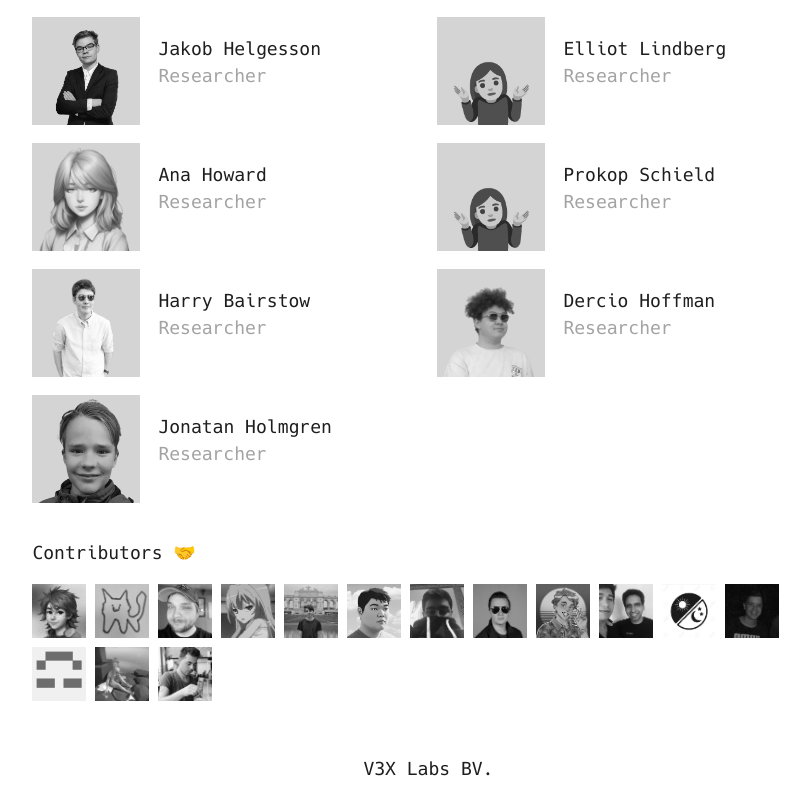
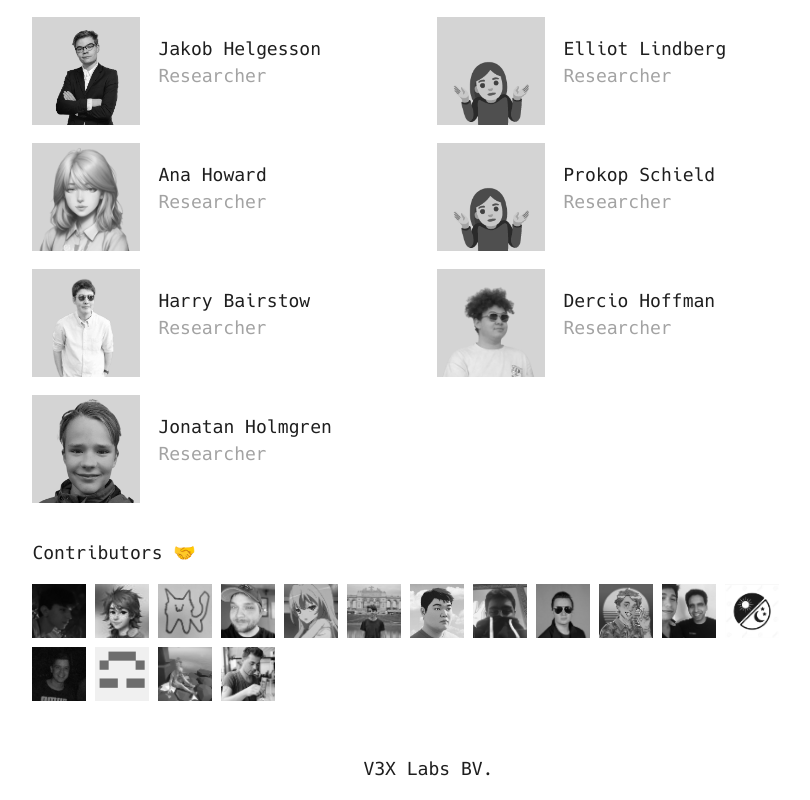
Before and after one commit to v3xlabs/v3x-team, a Next.js app: page / in a window 1280 px wide. Shown: the part 379-1179 px from the top of the page, without its empty margins (314-1124 px from the left). Built offline with nearby package versions, Linux system fonts and the light colour scheme.

Commit message:
Update contributorlist

```diff
--- a/list.ts
+++ b/list.ts
@@ -62,6 +62,11 @@ export const list: Person[] = [
 ];
 
 export const general_contributors: Person[] = [
+    {
+        name: 'Laith',
+        avatar: '/contributor/laith.jpeg',
+        url: 'https://laith.app/',
+    },
     {
         name: 'Miguel Piedrafita',
         avatar: '/contributor/miguel.jpeg',
```
Also changed, not shown: public/contributor/laith.jpeg (added).
